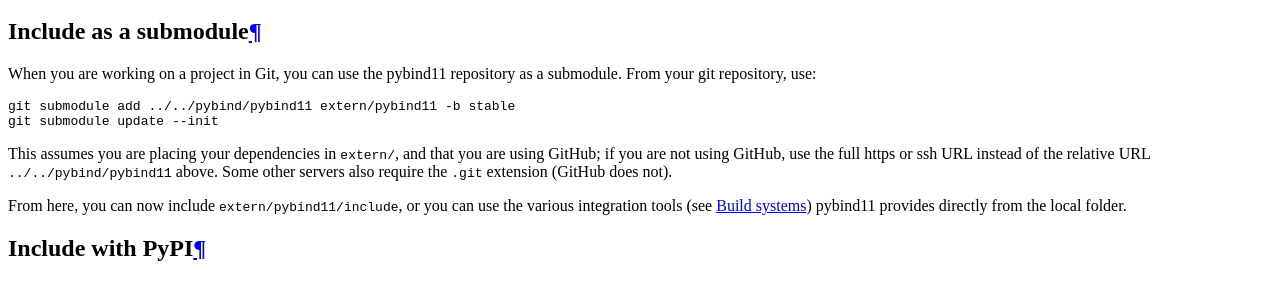
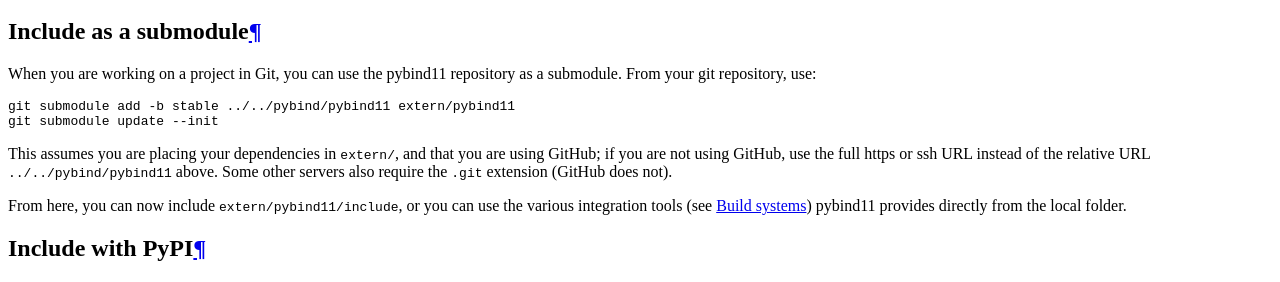
Before and after one commit to pybind/pybind11, a Sphinx documentation site: the page built from docs/installing.rst, in a window 1280 px wide. Shown: the part 900-1182 px from the top of the page. Built offline with Sphinx 7.4.7 and the Read the Docs theme 2.0.0, drawn with Linux system fonts in a browser that asks for light colours.

```diff
--- a/docs/installing.rst
+++ b/docs/installing.rst
@@ -16,7 +16,7 @@ as a submodule. From your git repository, use:
 
 .. code-block:: bash
 
-    git submodule add ../../pybind/pybind11 extern/pybind11 -b stable
+    git submodule add -b stable ../../pybind/pybind11 extern/pybind11
     git submodule update --init
 
 This assumes you are placing your dependencies in ``extern/``, and that you are
```
